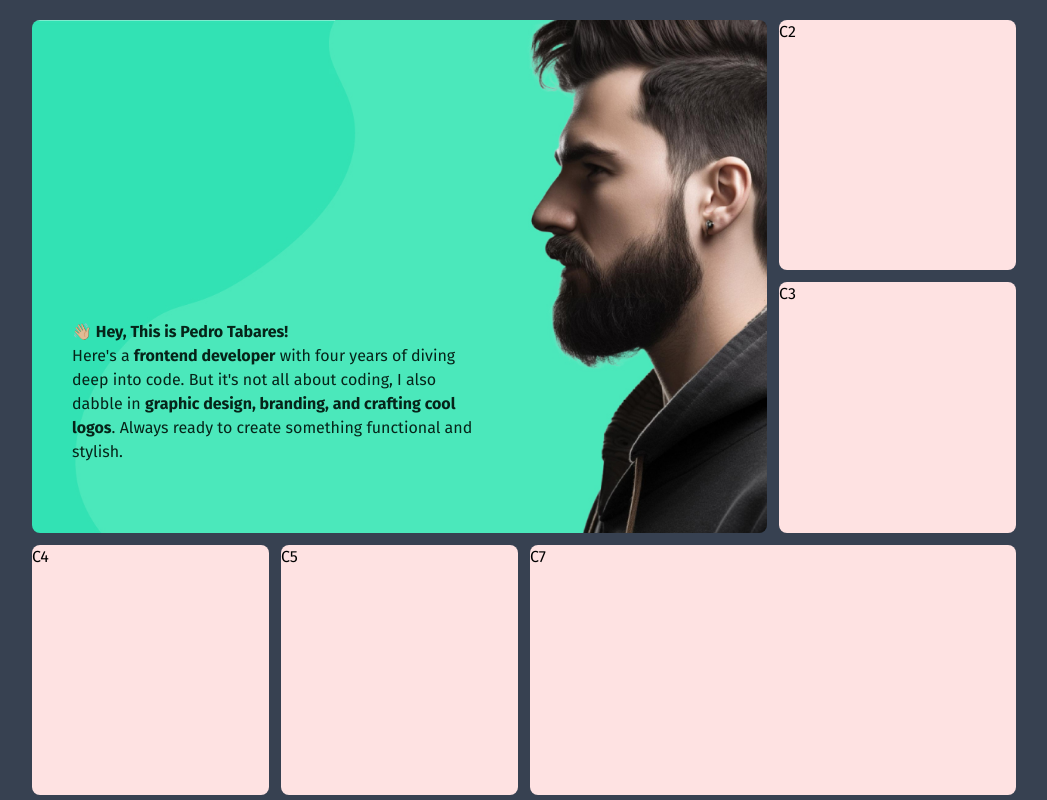
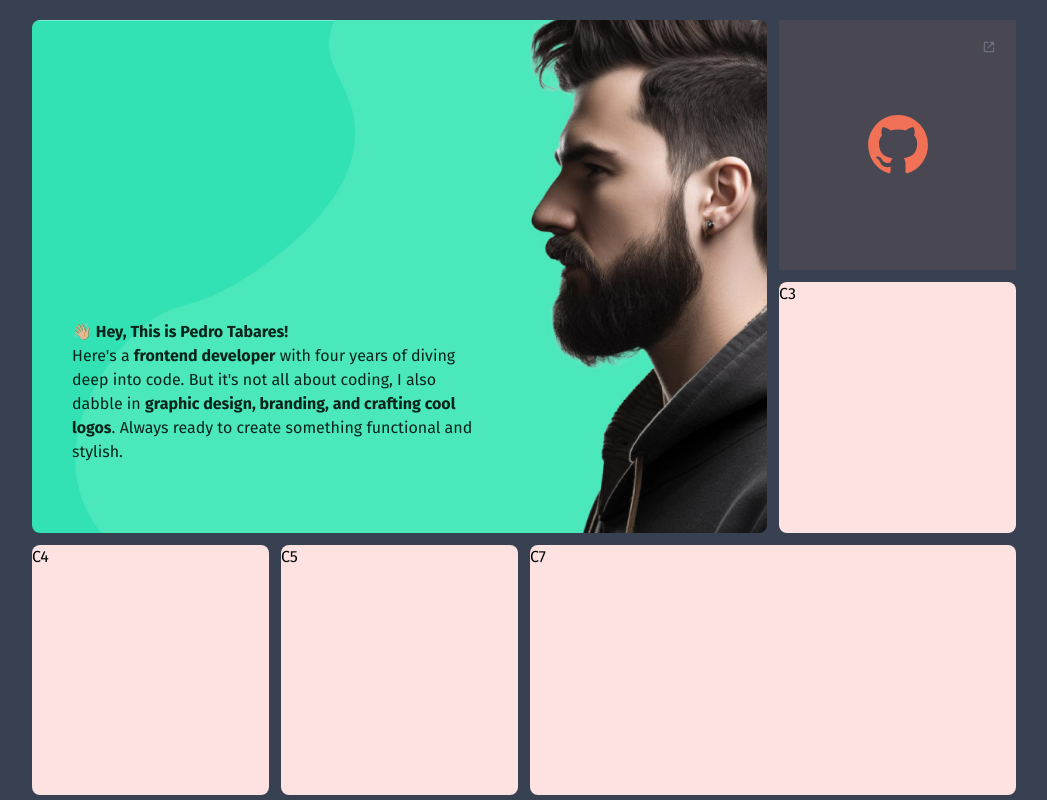
Before and after one commit to Tabares7/PORTFOLIO-Pedro_Tabares, a React (Vite) app in the folder portfolio/: page / in a window 1280 px wide. Shown: the top 800 px of the page, without its empty margins (116-1163 px from the left). Built offline with nearby package versions, Linux system fonts and the light colour scheme.

Commit message:
GitHub component ready

```diff
--- a/portfolio/package.json
+++ b/portfolio/package.json
@@ -11,7 +11,8 @@
   },
   "dependencies": {
     "react": "^18.2.0",
-    "react-dom": "^18.2.0"
+    "react-dom": "^18.2.0",
+    "react-icons": "^4.10.1"
   },
   "devDependencies": {
     "@types/react": "^18.2.15",
--- /dev/null
+++ b/portfolio/src/assets/components/GitHub.jsx
@@ -0,0 +1,13 @@
+import React from "react";
+import { BiLogoGithub, BiLinkExternal } from "react-icons/bi";
+
+const GitHub = () => {
+  return (
+    <div className="relative flex flex-col bg-palegray text-trueorange min-h-full items-center text-7xl justify-center mx-auto">
+        <div className="absolute top-5 right-5 text-gray-500 text-sm"><BiLinkExternal/></div>
+      <BiLogoGithub />
+    </div>
+  );
+};
+
+export default GitHub;
--- a/portfolio/src/assets/components/PortfolioGrid.jsx
+++ b/portfolio/src/assets/components/PortfolioGrid.jsx
@@ -1,5 +1,6 @@
 import React from "react";
 import Welcome from "./Welcome";
+import GitHub from "./GitHub";
 
 const PortfolioGrid = () => {
   return (
@@ -9,7 +10,7 @@ const PortfolioGrid = () => {
           <Welcome/>
         </div>
         <div className="bg-red-100 md:col-start-4 md:row-start-1 rounded-lg">
-          C2
+          <GitHub/>
         </div>
         <div className="bg-red-100 md:col-start-4 md:row-start-2 rounded-lg">
           C3
```
Also changed, not shown: 1 other file (tests, documents, lock files or other folders).
